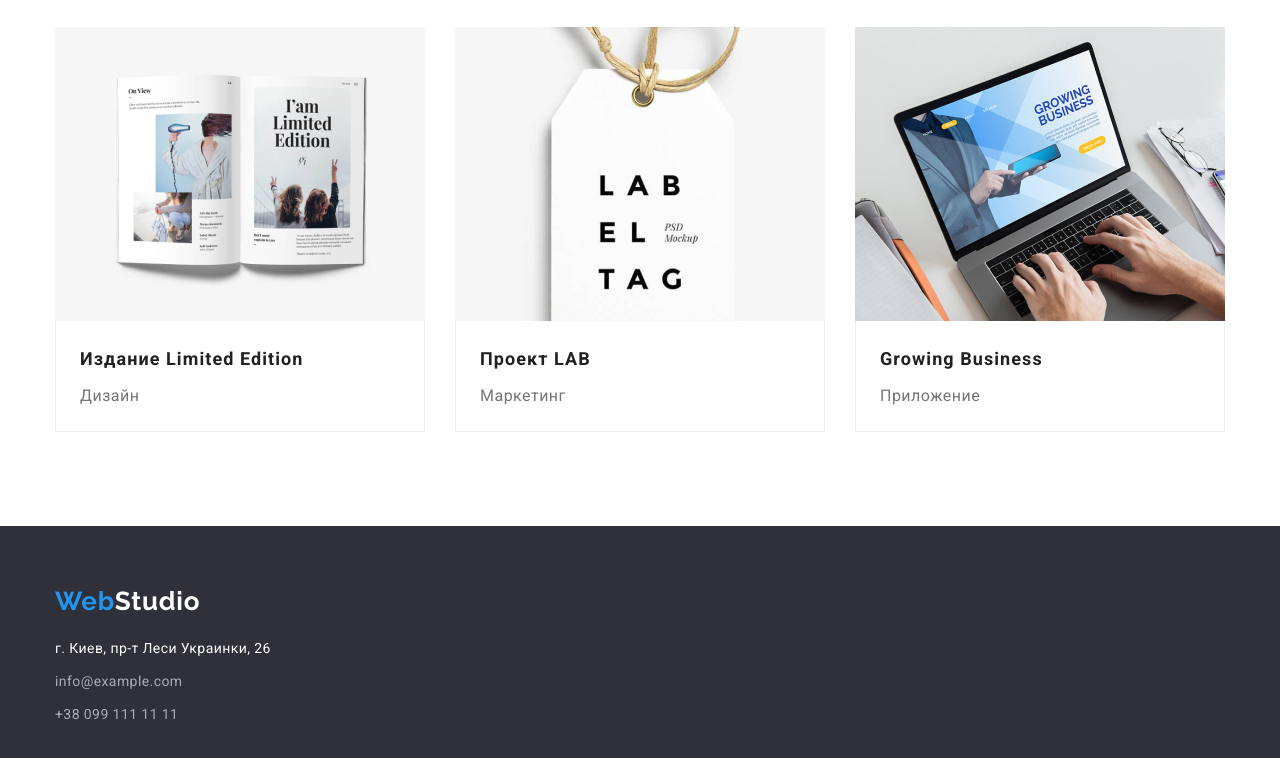
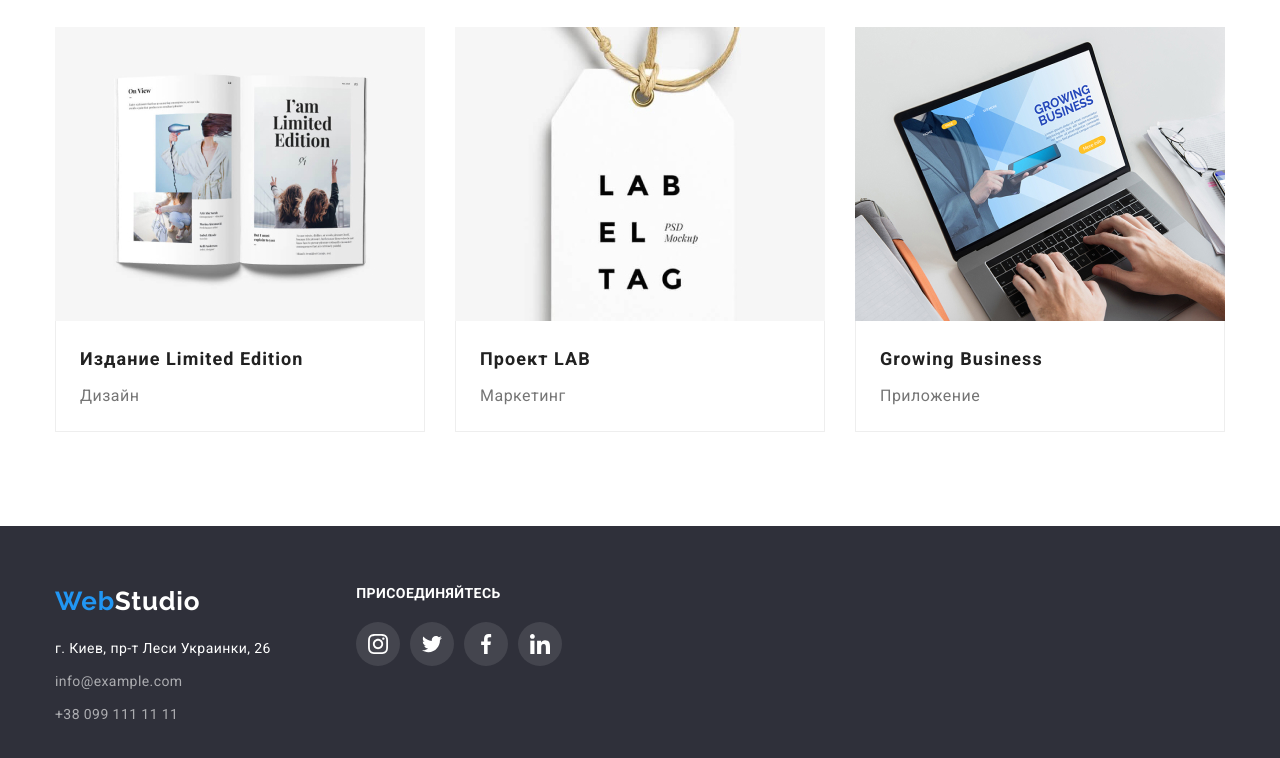
Before and after one commit to Asselechi/goit-markup-hw-04, a plain HTML site: page portfolio.html in a window 1280 px wide. Shown: the part 1113-1871 px from the top of the page. Drawn offline with nearby package versions, Linux system fonts and the light colour scheme.

Commit message:
commit
commit

```diff
--- a/css/styles.css
+++ b/css/styles.css
@@ -416,12 +416,13 @@ body {
   padding-bottom: 60px;
   background: #2f303a;
 }
-.footer-social {
+.footer-div {
   display: flex;
 }
 .footer-logo {
   display: block;
   margin-bottom: 20px;
+  margin-right: 156px;
 }
 
 .list-footer {
@@ -451,11 +452,18 @@ body {
 .social-title {
   font-weight: 700;
   font-size: 14px;
-  line-height: 16px;
+  line-height: 1.14;
   letter-spacing: 0.03em;
   text-transform: uppercase;
+  margin-bottom: 20px;
+  color: #ffffff;
+}
 
-  color: #ffffff;
+.social-list-link-footer {
+  background: rgba(255, 255, 255, 0.1);
+}
+.social-list-icon-footer {
+  fill: #ffffff;
 }
 /* ================ PORTFOLIO =======================*/
 .hero-portfolio {
--- a/portfolio.html
+++ b/portfolio.html
@@ -162,7 +162,8 @@
 
 <!--footer-->
     <footer class="footer">
-        <div class="container">
+        <div class="container footer-div">
+            <div>
                 <a class="logo link footer-logo" href="">Web<span class="studio title-theme-dark">Studio</span></a>
                 <address>
                     <ul class="list">
@@ -179,6 +180,40 @@
                     </ul>
                 </address>
             </div>
+            <div class="">
+                <h2 class="social-title">присоединяйтесь</h2>
+                <ul class="social-list list">
+                    <li class="social-list-item">
+                        <a href="" class="social-list-link social-list-link-footer">
+                            <svg class="social-list-icon social-list-icon-footer" width="20" height="20">
+                                <use href="./images/sprite.svg#icon-instagram"></use>
+                            </svg>
+                        </a>
+                    </li>
+                    <li class="social-list-item">
+                        <a href="" class="social-list-link social-list-link-footer">
+                            <svg class="social-list-icon social-list-icon-footer" width="20" height="20">
+                                <use href="./images/sprite.svg#icon-twitter"></use>
+                            </svg>
+                        </a>
+                    </li>
+                    <li class="social-list-item">
+                        <a href="" class="social-list-link social-list-link-footer">
+                            <svg class="social-list-icon social-list-icon-footer" width="20" height="20">
+                                <use href="./images/sprite.svg#icon-facebook"></use>
+                            </svg>
+                        </a>
+                    </li>
+                    <li class="social-list-item">
+                        <a href="" class="social-list-link social-list-link-footer">
+                            <svg class="social-list-icon social-list-icon-footer" width="20" height="20">
+                                <use href="./images/sprite.svg#icon-linkedin"></use>
+                            </svg>
+                        </a>
+                    </li>
+                </ul>
+            </div>
+        </div>
     </footer>
 </body>
 </html>
```
Also changed, not shown: index.html (+34 -2 lines). Lines whose indentation alone changed are shown as unchanged.
